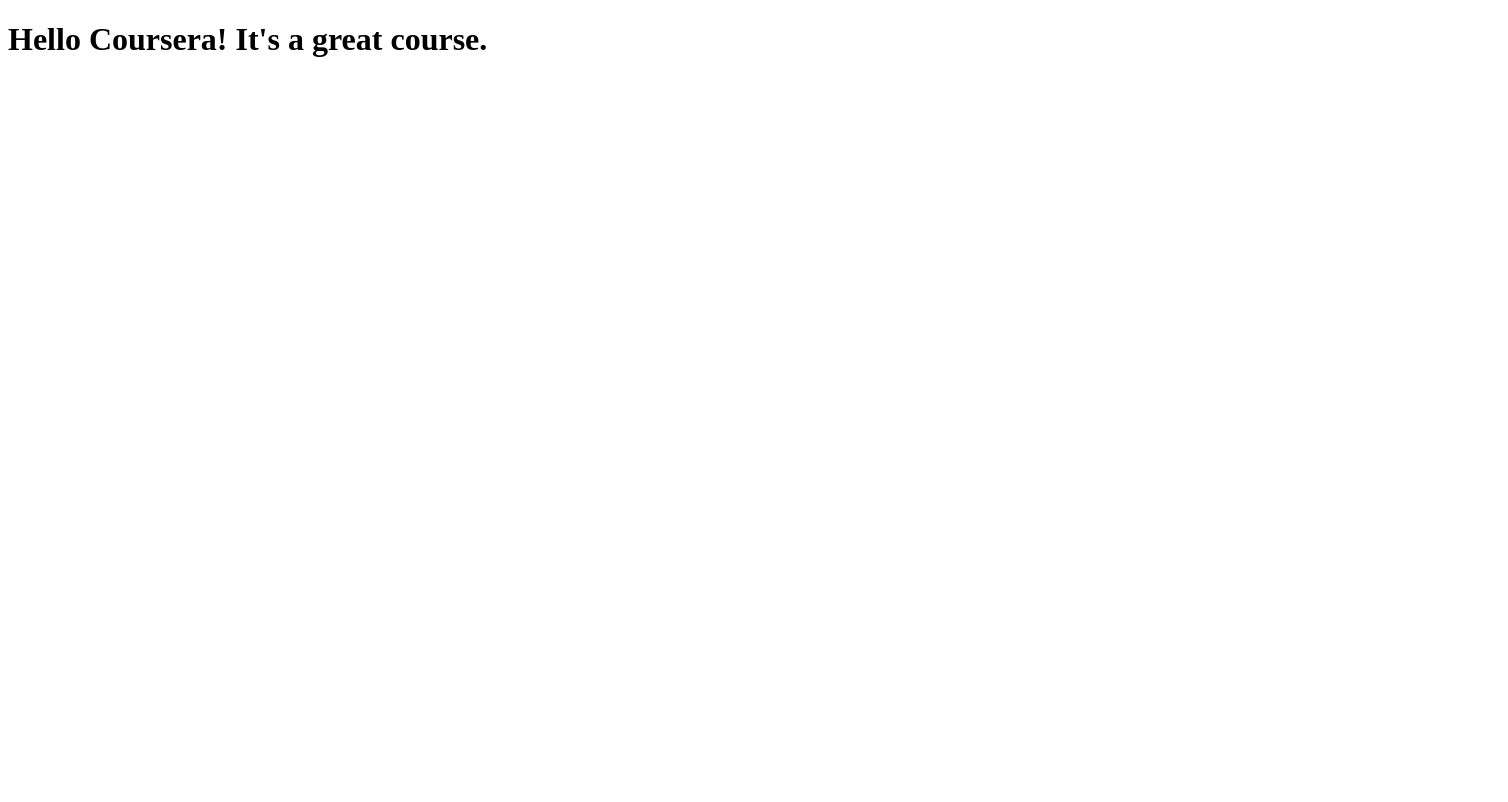
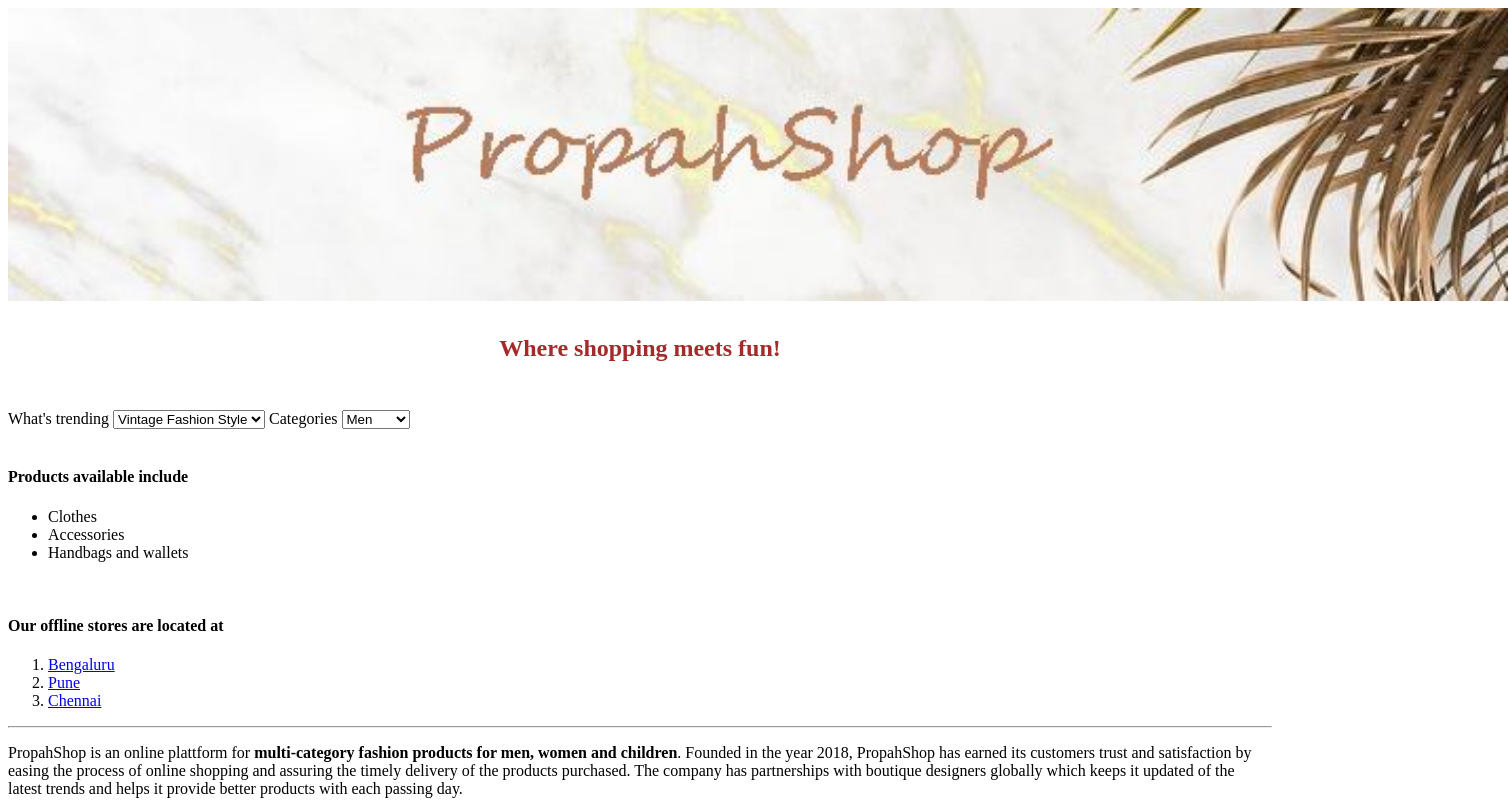
Before and after one commit to elfinafrancis/coursera, a plain HTML site: page site/index.html in a window 1280 px wide. Shown: the top 802 px of the page, 1508 px wide, since content can reach past the window. Drawn offline with Linux system fonts and the light colour scheme.

Commit message:
modified

```diff
--- a/site/index.html
+++ b/site/index.html
@@ -1,9 +1,76 @@
 <!DOCTYPE html>
 <html>
 <head>
-	<title>Hello Coursera!</title>
+	<title>PropahShop</title>
+	<meta name="description" content="An amazing site for online shopping by PropahShop">
+	<meta name="keywords" content="fashion, online, trending">
+		<style type="text/css">
+			#main-header{
+				text-align: center;
+				color: brown;
+				padding: 10px;
+			}
+			#main-footer{
+				text-align: center;
+				padding: 10px;
+			}
+		</style>
 </head>
 <body>
-<h1>Hello Coursera! It's a great course.</h1>
+	<a href="1_1.jpg">
+	<img src="1_1.jpg" alt="PropahSho" width="1500">
+	</a>
+	<header id="main-header">
+		<h2>Where shopping meets fun!</h2>
+	</header>
+	<br>
+	<form method="POST">
+			<label>What's trending</label>
+			<select name="What's trending">
+				<option value="Vintage Fashion Style">Vintage Fashion Style</option>
+				<option value="Artsy Fashion">Artsy Fashion</option>
+				<option value="Trading Traditions">Trading Traditions</option>
+				<option value="Casual Style">Casual Style</option>
+			</select>
+
+			<label>Categories</label>
+			<select name="Categories">
+				<option value="Men">Men</option>
+				<option value="Women">Women</option>
+				<option value="Kids ">Kids</option>
+				<option value="Infants">Infants</option>
+			</select>
+	</form>
+	<br>
+	<h4> Products available include</h4>
+	<ul>
+		<li>Clothes</li>
+		<li>Accessories</li>
+		<li>Handbags and wallets </li>
+	</ul>
+	<br>
+	<h4> Our offline stores are located at </h4>
+	<nav>
+		<ol>
+			<li><a href="https://www.google.com/maps/place/Bengaluru,+Karnataka/@12.9538477,77.3507442,10z/data=!3m1!4b1!4m5!3m4!1s0x3bae1670c9b44e6d:0xf8dfc3e8517e4fe0!8m2!3d12.9715987!4d77.5945627">Bengaluru</a></li>
+			<li><a href="https://www.google.com/maps/place/Pune,+Maharashtra/@18.5245649,73.7228812,11z/data=!3m1!4b1!4m5!3m4!1s0x3bc2bf2e67461101:0x828d43bf9d9ee343!8m2!3d18.5204303!4d73.8567437">Pune</a></li>
+			<li><a href="https://www.google.com/maps/place/Chennai,+Tamil+Nadu/@13.0474878,80.0689252,11z/data=!3m1!4b1!4m5!3m4!1s0x3a5265ea4f7d3361:0x6e61a70b6863d433!8m2!3d13.0826802!4d80.2707184">Chennai</a></li>
+	</ol>
+	</nav>
+
+	<hr>
+
+	<p> PropahShop is an online plattform for <strong>multi-category fashion products for men, women and children</strong>. Founded in the year 2018, PropahShop has earned its customers trust and satisfaction by easing the process of online shopping and assuring the timely delivery of the products purchased. The company has partnerships with boutique designers globally which keeps it updated of the latest trends and helps it provide better products with each passing day. </p>
+
+	<a href="DetailsPage.html">For more details</a>
+
+
+	<a href="1_2.jpg">
+	<img src="1_2.jpg" alt="Image" width="1500">
+	</a>
+	<footer id="main-header">
+		<p>Copyright &copy ; 2018, PropahShop</p>
+	</footer>
+
 </body>
 </html>
```
Also changed, not shown: site/DetailsPage.html (added, +59 -0 lines), site/coursera1.html (added, +12 -0 lines), site/1.jpg (added), site/1_1.jpg (added), site/1_2.jpg (added), site/2_1.JPG (added).
